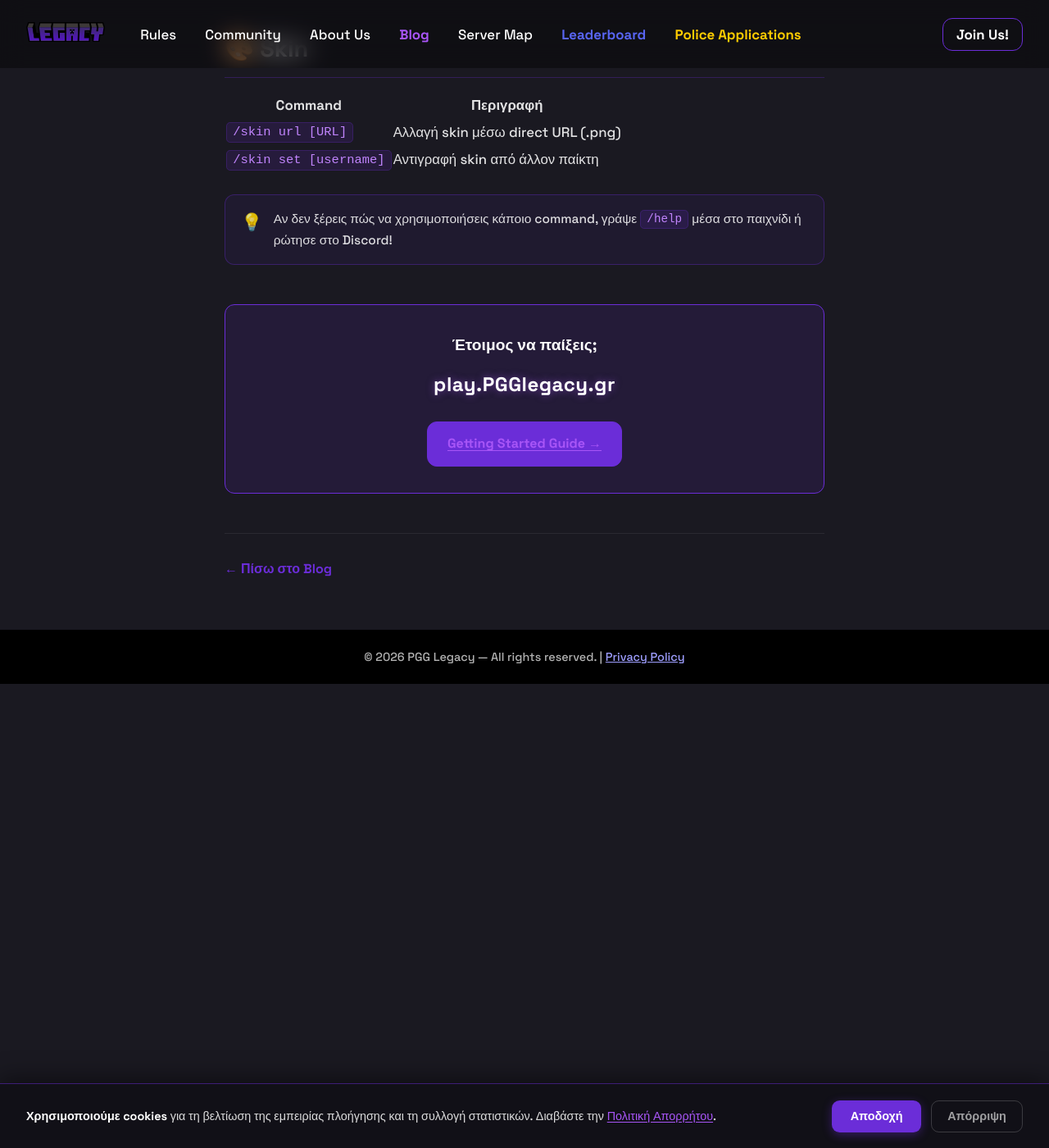
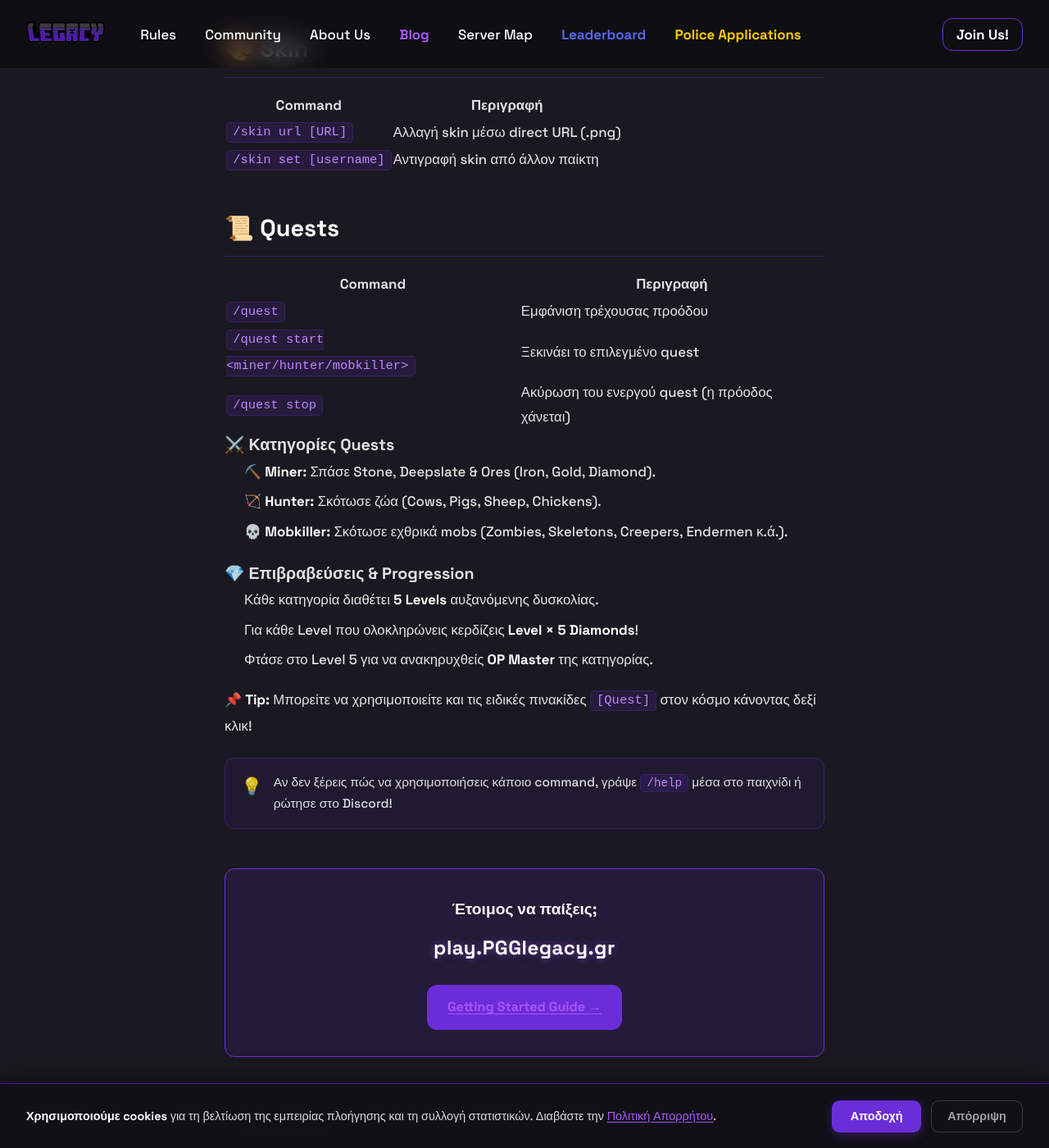
Before and after one commit to ThFos/pgg-legacy, a Jekyll site: the page built from blog/game-commands/index.md, in a window 1280 px wide and 1400 px high, scrolled down 2565 px. Shown: the whole window at 82% size. Built offline with Jekyll 4.4.1, drawn with Linux system fonts in a browser that asks for light colours; some of the changed text lies outside the part shown.

Commit message:
Update Άρθρα Blog “game-commands/index”

```diff
--- a/blog/game-commands/index.md
+++ b/blog/game-commands/index.md
@@ -19,6 +19,7 @@ description: Πλήρης λίστα με όλα τα commands του PGG Legacy
   <a href="#cmd-rp">Roleplay</a>
   <a href="#cmd-emergency">Έκτακτη Ανάγκη</a>
   <a href="#cmd-skin">Skin</a>
+  <a href="#cmd-quests">Quests</a>
 </div>
 
 ## 🗺️ <span id="cmd-travel"></span>Μετακινήσεις
@@ -81,6 +82,26 @@ description: Πλήρης λίστα με όλα τα commands του PGG Legacy
 | `/skin url [URL]`      | Αλλαγή skin μέσω direct URL (.png) |
 | `/skin set [username]` | Αντιγραφή skin από άλλον παίκτη    |
 
+## 📜 <span id="cmd-quests"></span>Quests
+
+| Command                                | Περιγραφή                                                  |
+| -------------------------------------- | ---------------------------------------------------------- |
+| `/quest`                               | Εμφάνιση τρέχουσας προόδου                                 |
+| `/quest start <miner/hunter/mobkiller>` | Ξεκινάει το επιλεγμένο quest                               |
+| `/quest stop`                          | Ακύρωση του ενεργού quest (η πρόοδος χάνεται)             |
+
+### ⚔️ Κατηγορίες Quests
+* ⛏️ **Miner:** Σπάσε Stone, Deepslate & Ores (Iron, Gold, Diamond).
+* 🏹 **Hunter:** Σκότωσε ζώα (Cows, Pigs, Sheep, Chickens).
+* 💀 **Mobkiller:** Σκότωσε εχθρικά mobs (Zombies, Skeletons, Creepers, Endermen κ.ά.).
+
+### 💎 Επιβραβεύσεις & Progression
+* Κάθε κατηγορία διαθέτει **5 Levels** αυξανόμενης δυσκολίας.
+* Για κάθε Level που ολοκληρώνεις κερδίζεις **Level × 5 Diamonds**!
+* Φτάσε στο Level 5 για να ανακηρυχθείς **OP Master** της κατηγορίας.
+
+> 📌 **Tip:** Μπορείτε να χρησιμοποιείτε και τις ειδικές πινακίδες `[Quest]` στον κόσμο κάνοντας δεξί κλικ!
+
 <div class="blog-info-box">
   <span class="blog-info-icon">💡</span>
   <div>
```
Also changed, not shown: other parts of blog/game-commands/index.md (+1 -1 lines).
